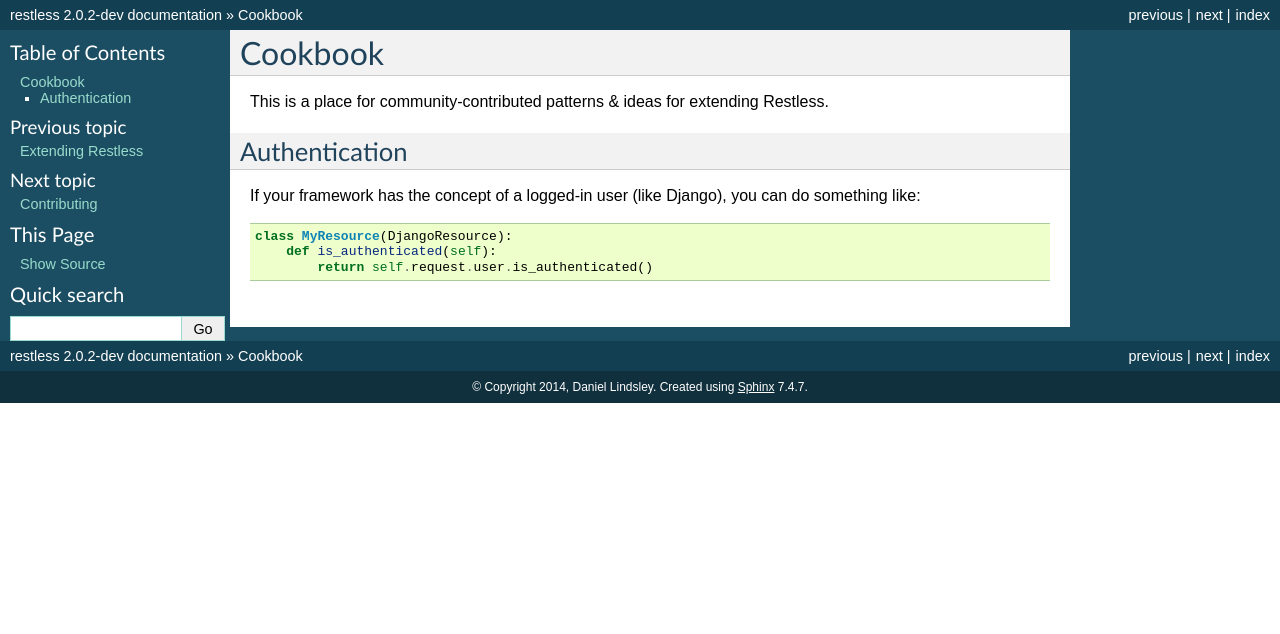
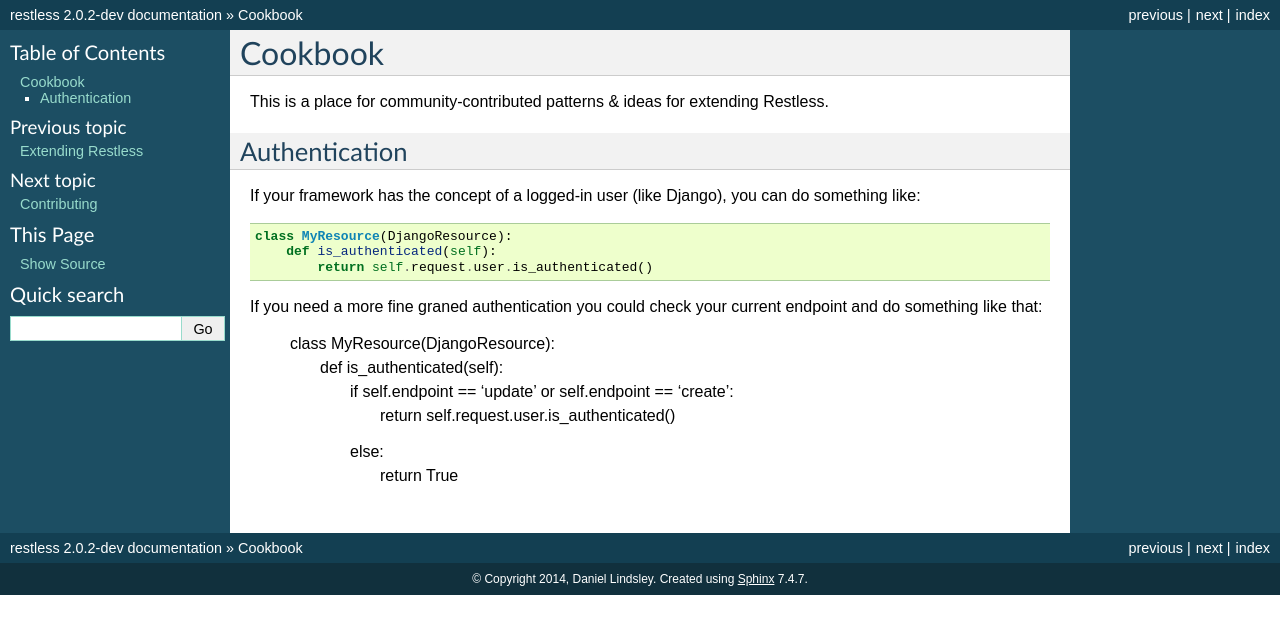
Before and after one commit to toastdriven/restless, a Sphinx documentation site: the page built from docs/cookbook.rst, in a window 1280 px wide. Shown: the top 634 px of the page. Built offline with Sphinx 7.4.7, drawn with Linux system fonts in a browser that asks for light colours.

Commit message:
Update cookbook.rst

```diff
--- a/docs/cookbook.rst
+++ b/docs/cookbook.rst
@@ -17,3 +17,12 @@ do something like::
     class MyResource(DjangoResource):
         def is_authenticated(self):
             return self.request.user.is_authenticated()
+
+If you need a more fine graned authentication you could check your current endpoint and do something like that:
+
+    class MyResource(DjangoResource):
+        def is_authenticated(self):
+            if self.endpoint == 'update' or self.endpoint == 'create':
+                return self.request.user.is_authenticated()
+            else:
+                return True
```
